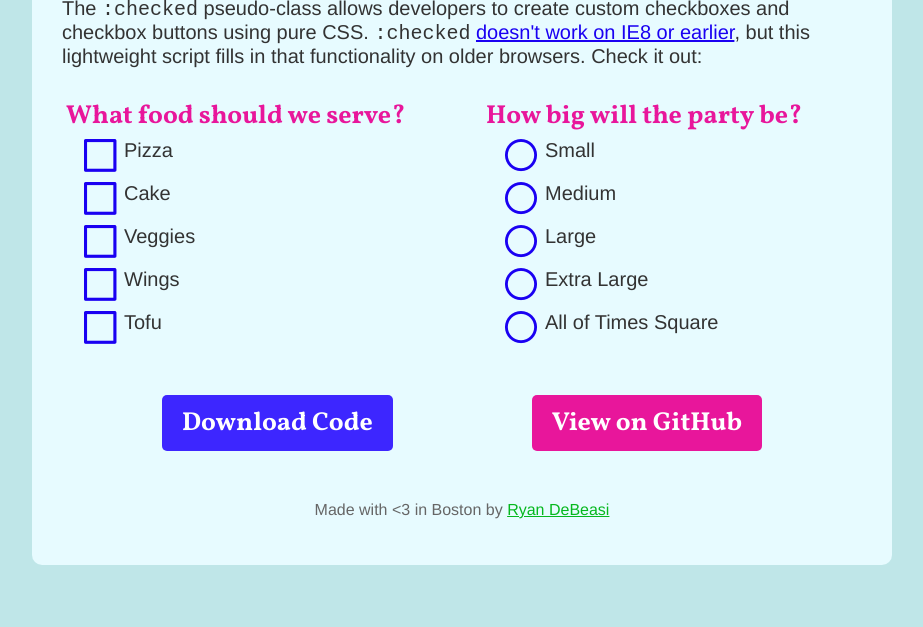
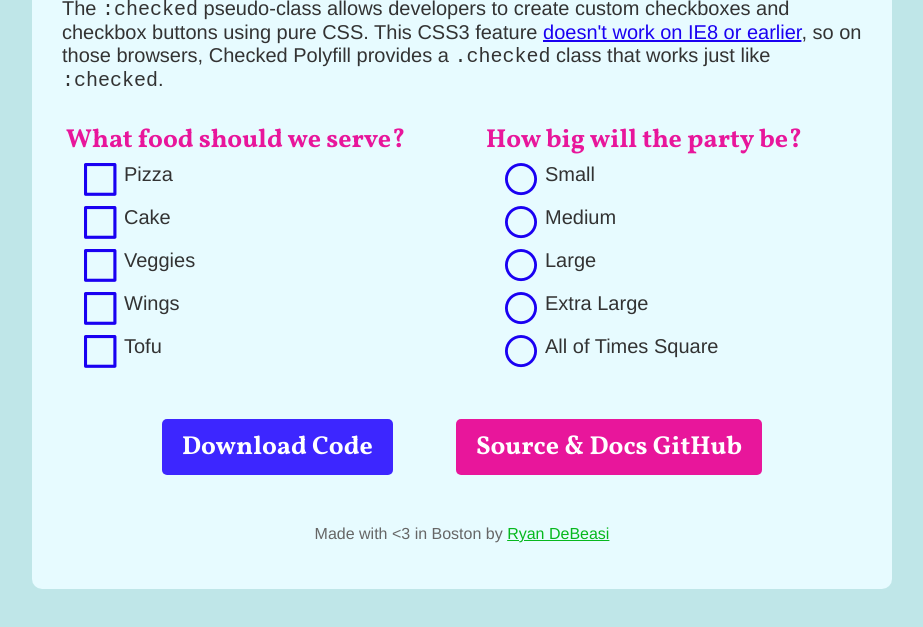
Before and after one commit to rdebeasi/checked-polyfill, a plain HTML site: page demo.html in a window 1280 px wide. Shown: the part 109-736 px from the top of the page, without its empty margins (178-1101 px from the left). Drawn offline with nearby package versions, Linux system fonts and the light colour scheme.

Commit message:
Update demo text.

```diff
--- a/demo.html
+++ b/demo.html
@@ -8,7 +8,7 @@
 	<body>
 		<div class="wrapper">
 			<h1>Checked Polyfill</h1>
-			<p class="lead">The <code>:checked</code> pseudo-class allows developers to create custom checkboxes and checkbox buttons using pure CSS. <code>:checked</code> <a href="http://kimblim.dk/css-tests/selectors/">doesn't work on IE8 or earlier</a>, but this lightweight script fills in that functionality on older browsers. Check it out:</p>
+			<p class="lead">The <code>:checked</code> pseudo-class allows developers to create custom checkboxes and checkbox buttons using pure CSS. This CSS3 feature <a href="http://kimblim.dk/css-tests/selectors/">doesn't work on IE8 or earlier</a>, so on those browsers, Checked Polyfill provides a <code>.checked</code> class that works just like <code>:checked</code>.</p>
 			<form>
 				<fieldset>
 					<legend>What food should we serve?</legend>
@@ -29,7 +29,7 @@
 			</form>
 			<div class="btn-container">
 				<a href="#" class="btn btn-primary">Download Code</a>
-				<a href="#" class="btn btn-secondary">View on GitHub</a>
+				<a href="#" class="btn btn-secondary">Source &amp; Docs GitHub</a>
 			</div>
 			<p class="credit">Made with &lt;3 in Boston by <a href="http://www.ryandebeasi.com/">Ryan DeBeasi</a></p>
 		</div>
```
